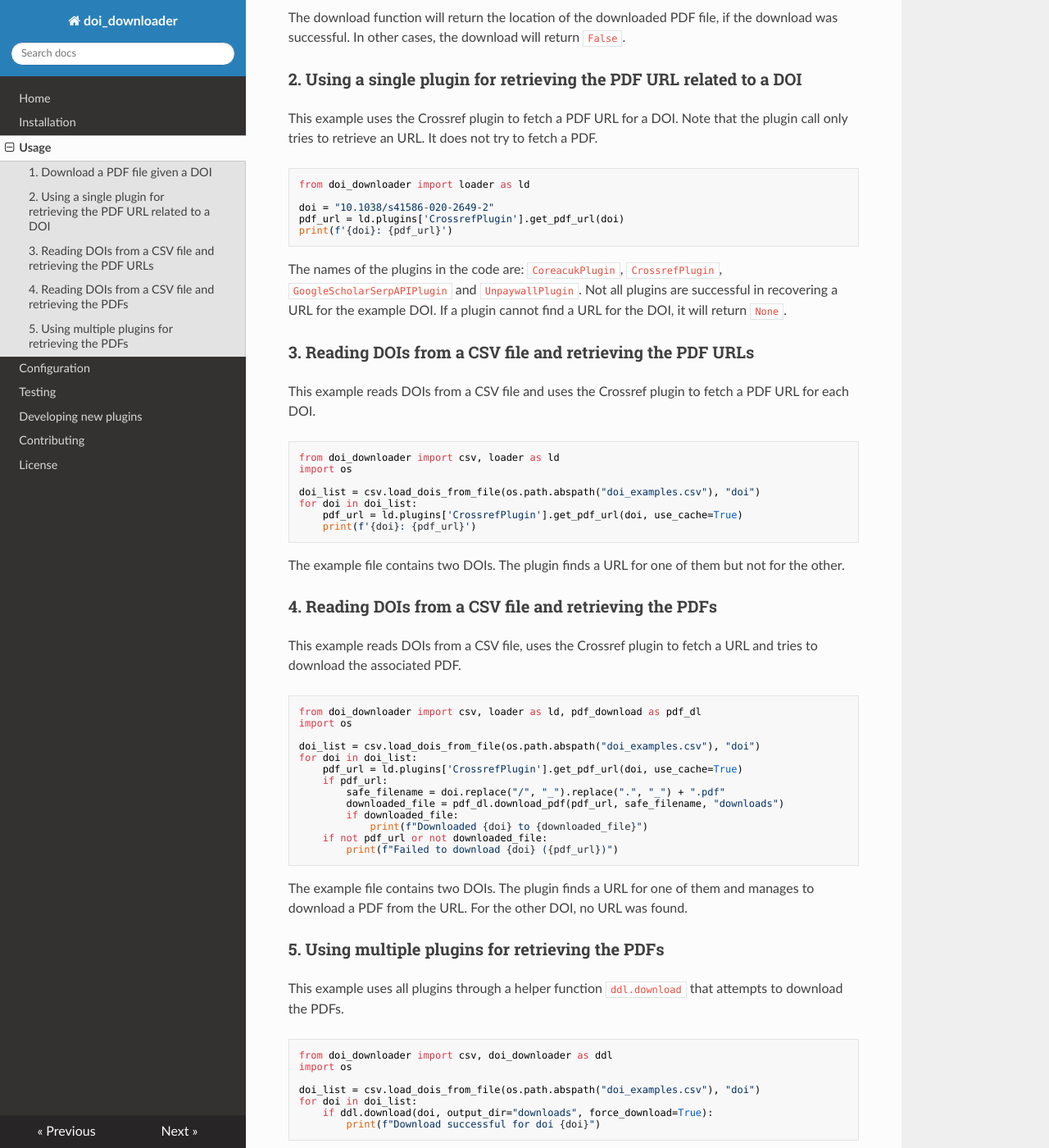
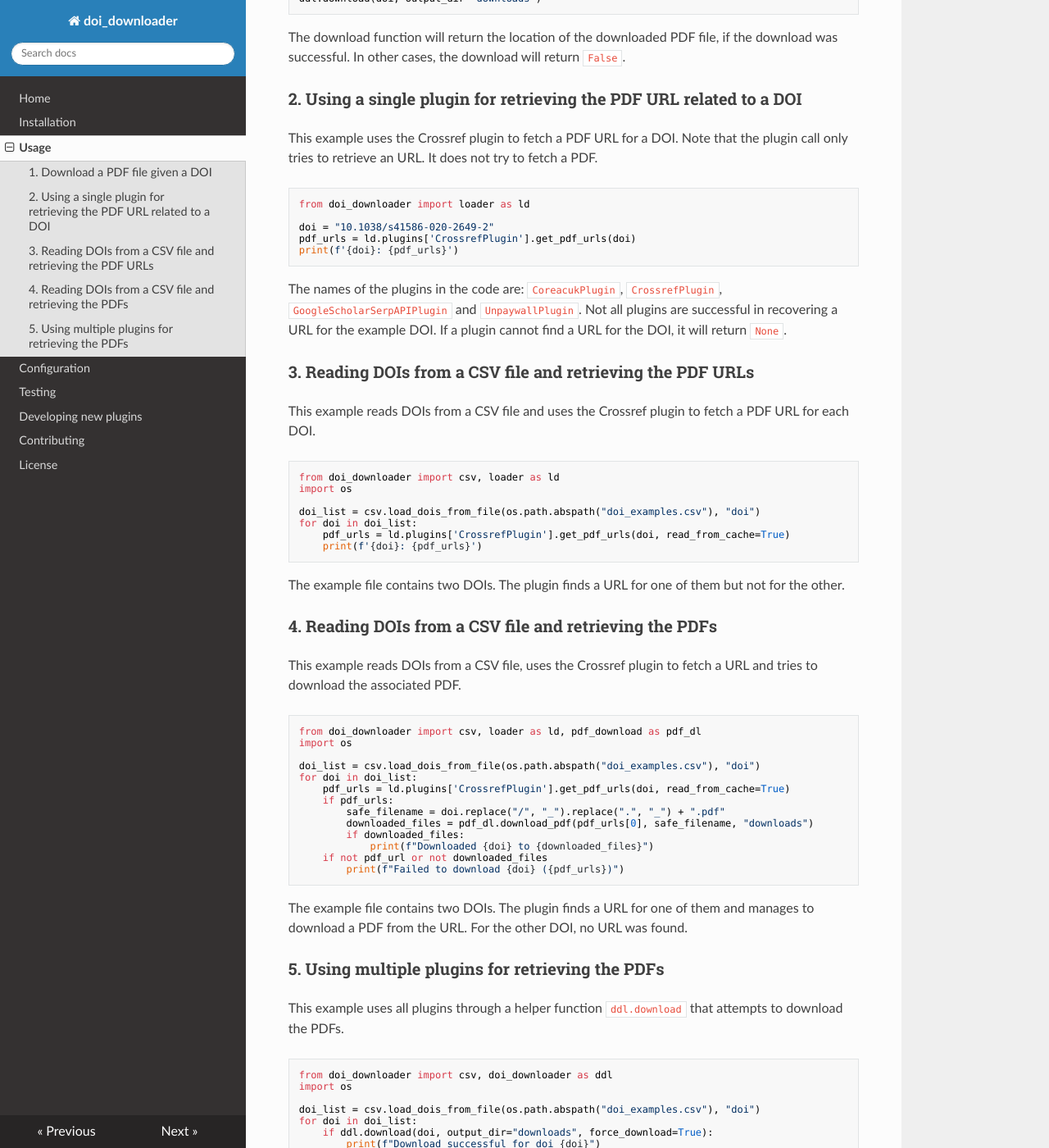
Before and after one commit to escience-tmsr/doi-downloader, an MkDocs documentation site: the page built from docs/usage.md, in a window 1280 px wide and 1400 px high, scrolled down 462 px. Shown: the whole window at 82% size. Built offline with MkDocs 1.6.1, drawn with Linux system fonts in a browser that asks for light colours; nearby versions of some CDN libraries; some of the changed text lies outside the part shown.

Commit message:
harmonize plugin operation

````diff
--- a/docs/usage.md
+++ b/docs/usage.md
@@ -1,6 +1,6 @@
 ## Usage
 
-This text contains five examples of how `doi_downloader` can be used.
+This text contains five examples of how `doi_downloader` can be used from a Python program or a Jupyter notebook.
 
 ### 1. Download a PDF file given a DOI
 
@@ -28,8 +28,8 @@ It does not try to fetch a PDF.
 from doi_downloader import loader as ld
 
 doi = "10.1038/s41586-020-2649-2"
-pdf_url = ld.plugins['CrossrefPlugin'].get_pdf_url(doi)
-print(f'{doi}: {pdf_url}')
+pdf_urls = ld.plugins['CrossrefPlugin'].get_pdf_urls(doi)
+print(f'{doi}: {pdf_urls}')
 ```
 
 The names of the plugins in the code are: `CoreacukPlugin`, `CrossrefPlugin`, `GoogleScholarSerpAPIPlugin` and
@@ -46,8 +46,8 @@ import os
 
 doi_list = csv.load_dois_from_file(os.path.abspath("doi_examples.csv"), "doi")
 for doi in doi_list:
-    pdf_url = ld.plugins['CrossrefPlugin'].get_pdf_url(doi, use_cache=True)
-    print(f'{doi}: {pdf_url}')
+    pdf_urls = ld.plugins['CrossrefPlugin'].get_pdf_urls(doi, read_from_cache=True)
+    print(f'{doi}: {pdf_urls}')
 ```
 
 The example file contains two DOIs. The plugin finds a URL for one of them but not for the other.
@@ -63,14 +63,14 @@ import os
 
 doi_list = csv.load_dois_from_file(os.path.abspath("doi_examples.csv"), "doi")
 for doi in doi_list:
-    pdf_url = ld.plugins['CrossrefPlugin'].get_pdf_url(doi, use_cache=True)
-    if pdf_url:
+    pdf_urls = ld.plugins['CrossrefPlugin'].get_pdf_urls(doi, read_from_cache=True)
+    if pdf_urls:
         safe_filename = doi.replace("/", "_").replace(".", "_") + ".pdf"
-        downloaded_file = pdf_dl.download_pdf(pdf_url, safe_filename, "downloads")
-        if downloaded_file:
-            print(f"Downloaded {doi} to {downloaded_file}")
-    if not pdf_url or not downloaded_file:
-        print(f"Failed to download {doi} ({pdf_url})")
+        downloaded_files = pdf_dl.download_pdf(pdf_urls[0], safe_filename, "downloads")
+        if downloaded_files:
+            print(f"Downloaded {doi} to {downloaded_files}")
+    if not pdf_url or not downloaded_files
+        print(f"Failed to download {doi} ({pdf_urls})")
 ```
 
 The example file contains two DOIs. The plugin finds a URL for one of them and manages to download a PDF from the URL.
````
Also changed, not shown: docs/index.md (+2 -1 lines), docs/writing_a_plugin.md (+4 -4 lines), 12 other files.
